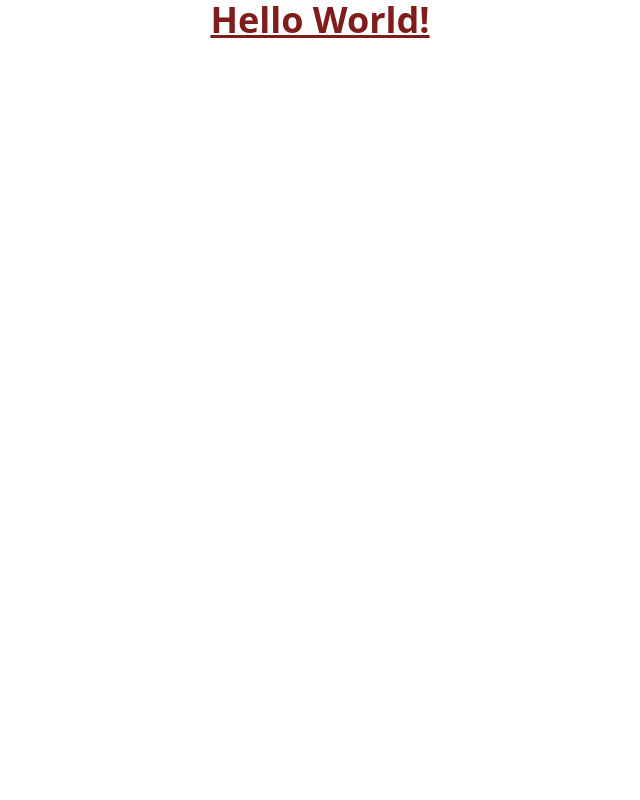
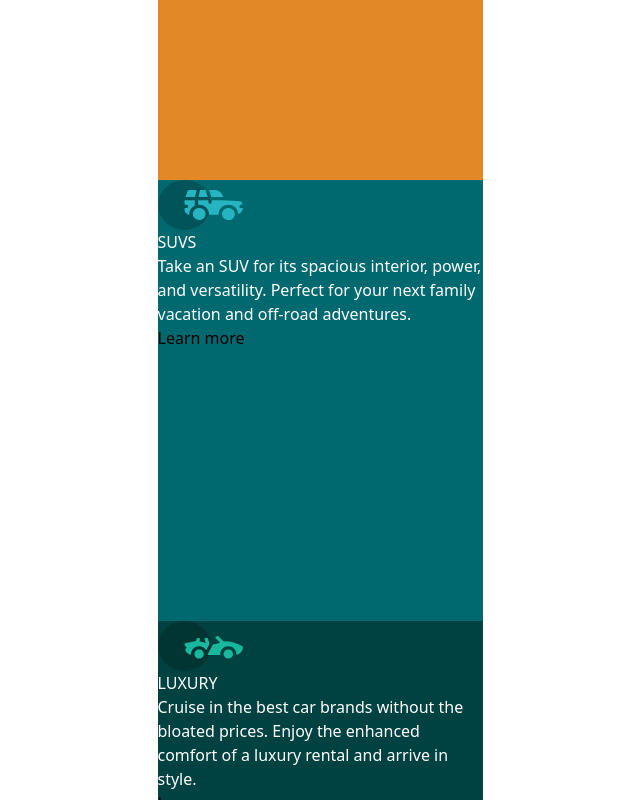
Before and after one commit to OTF31/3-column-preview-card-component, a React (Create React App) app: page / in a window 1280 px wide. Shown: the top 800 px of the page, without its empty margins (320-960 px from the left). Built offline with nearby package versions, Linux system fonts and the light colour scheme.

Commit message:
Add icons, texts and bg colors

```diff
--- a/src/App.jsx
+++ b/src/App.jsx
@@ -1,9 +1,73 @@
+import IconSedans from "./assets/icon-sedans.svg";
+import IconSuvs from "./assets/icon-suvs.svg";
+import IconLuxury from "./assets/icon-luxury.svg";
+
 const App = () => {
   return (
     <>
-      <h1 className="text-4xl text-center font-bold underline text-red-900">
-        Hello World!
-      </h1>
+      <div className="flex h-screen w-full items-center justify-center">
+        <div className="h-[1323px] w-[325px] bg-black">
+          {/*First card*/}
+          <div className="h-1/3	bg-[#E38826]">
+            <div className="flex flex-col">
+              {/*Icon sedans*/}
+              <img
+                src={IconSedans}
+                alt="Sedans"
+                className="h-[50px] w-[85px]"
+              />
+
+              {/*Title*/}
+              <h1 className="text-white">SEDANS</h1>
+
+              {/*Description*/}
+              <p className="text-white">
+                Choose a sedan for its affordability and excellent fuel economy.
+                Ideal for cruising in the city or on your next road trip.
+              </p>
+
+              {/*Button*/}
+              <button>Learn more</button>
+            </div>
+          </div>
+
+          {/*Second card*/}
+          <div className="h-1/3 bg-[#006970]">
+            {/*Icon suvs*/}
+            <img src={IconSuvs} alt="Suvs" className="h-[50px] w-[85px]" />
+
+            {/*Title*/}
+            <h1 className="text-white">SUVS</h1>
+
+            {/*Description*/}
+            <p className="text-white">
+              Take an SUV for its spacious interior, power, and versatility.
+              Perfect for your next family vacation and off-road adventures.
+            </p>
+
+            {/*Button*/}
+            <button>Learn more</button>
+          </div>
+
+          {/*Third card*/}
+          <div className="h-1/3 bg-[#004241]">
+            {/*Icon luxury*/}
+            <img src={IconLuxury} alt="Luxury" className="h-[50px] w-[85px]" />
+
+            {/*Title*/}
+            <h1 className="text-white">LUXURY</h1>
+
+            {/*Description*/}
+            <p className="text-white">
+              Cruise in the best car brands without the bloated prices. Enjoy
+              the enhanced comfort of a luxury rental and arrive in style.
+            </p>
+
+            {/*Button*/}
+            <button>Learn more</button>
+          </div>
+        </div>
+      </div>
     </>
   );
 };
```
